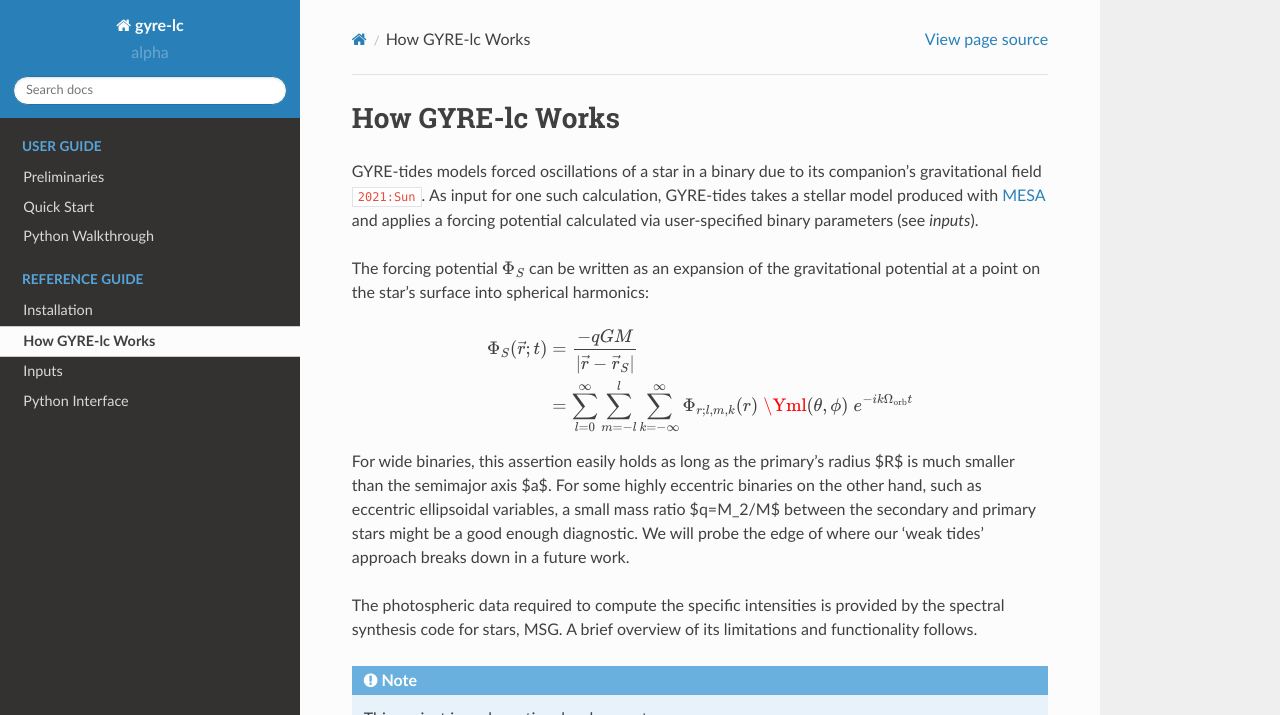
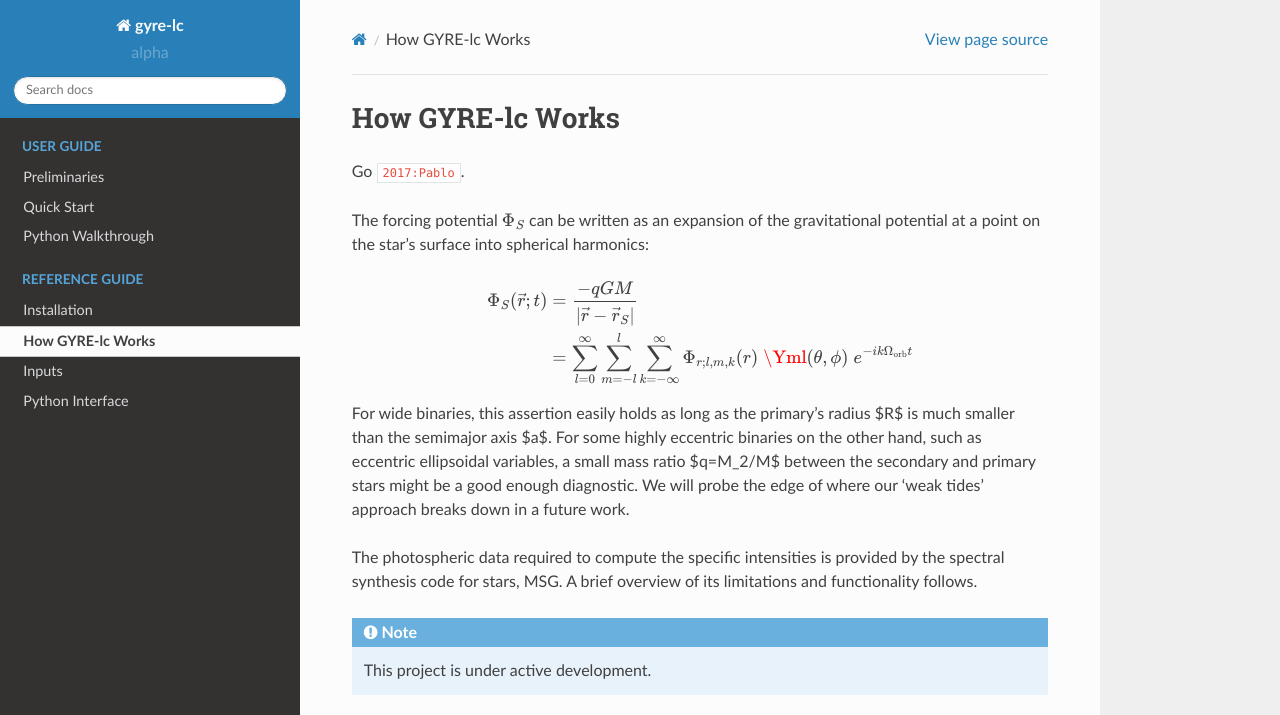
Before and after one commit to aaronesque/gyre-lc, a Sphinx documentation site: the page built from docs/source/ref-guide/how-gyre-lc-works.rst, in a window 1280 px wide and 1056 px high, cut to the strip 0-715 px from the top of the window. Built offline with Sphinx 7.4.7 and the Read the Docs theme 2.0.0, drawn with Linux system fonts in a browser that asks for light colours; cross-references to code outside the pages are shown as plain code.

Commit message:
footnote issues

```diff
--- a/docs/source/ref-guide/how-gyre-lc-works.rst
+++ b/docs/source/ref-guide/how-gyre-lc-works.rst
@@ -6,9 +6,9 @@
 How GYRE-lc Works
 #############################
 
-.. :footcite:t:`2017:Pablo`.
+Go :footcite:t:`2017:Pablo`.
 
-GYRE-tides models forced oscillations of a star in a binary due to its companion's gravitational field :footcite:t:`2021:Sun`. As input for one such calculation, GYRE-tides takes a stellar model produced with `MESA <mesa.sourceforge.net>`_ and applies a forcing potential calculated via user-specified binary parameters (see `inputs`).
+.. GYRE-tides models forced oscillations of a star in a binary due to its companion's gravitational field :footcite:t:`2021:Sun`. As input for one such calculation, GYRE-tides takes a stellar model produced with `MESA <mesa.sourceforge.net>`_ and applies a forcing potential calculated via user-specified binary parameters (see `inputs`).
 
 .. Most hb stars still have amplitudes that are small. Even though they're dramatic, we can still say they're small.
 
```
Also changed, not shown: 5 other files.
